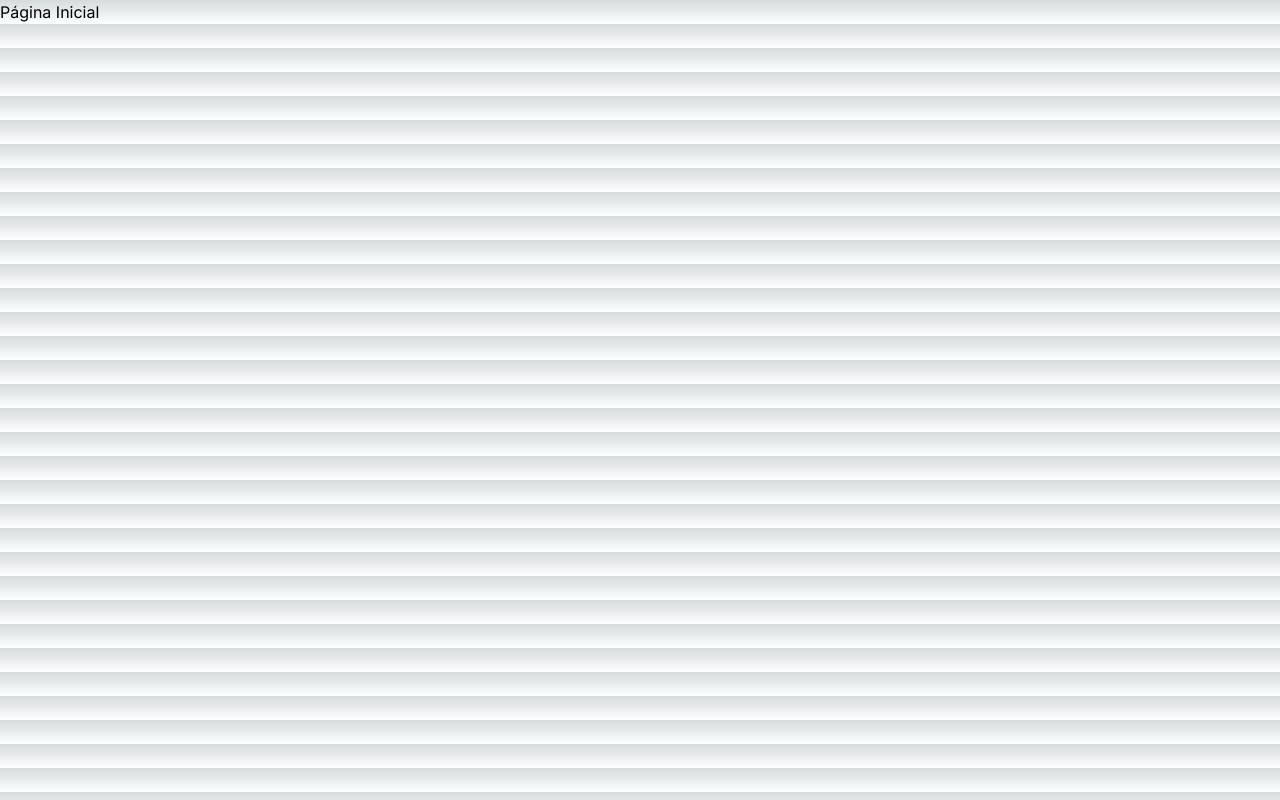
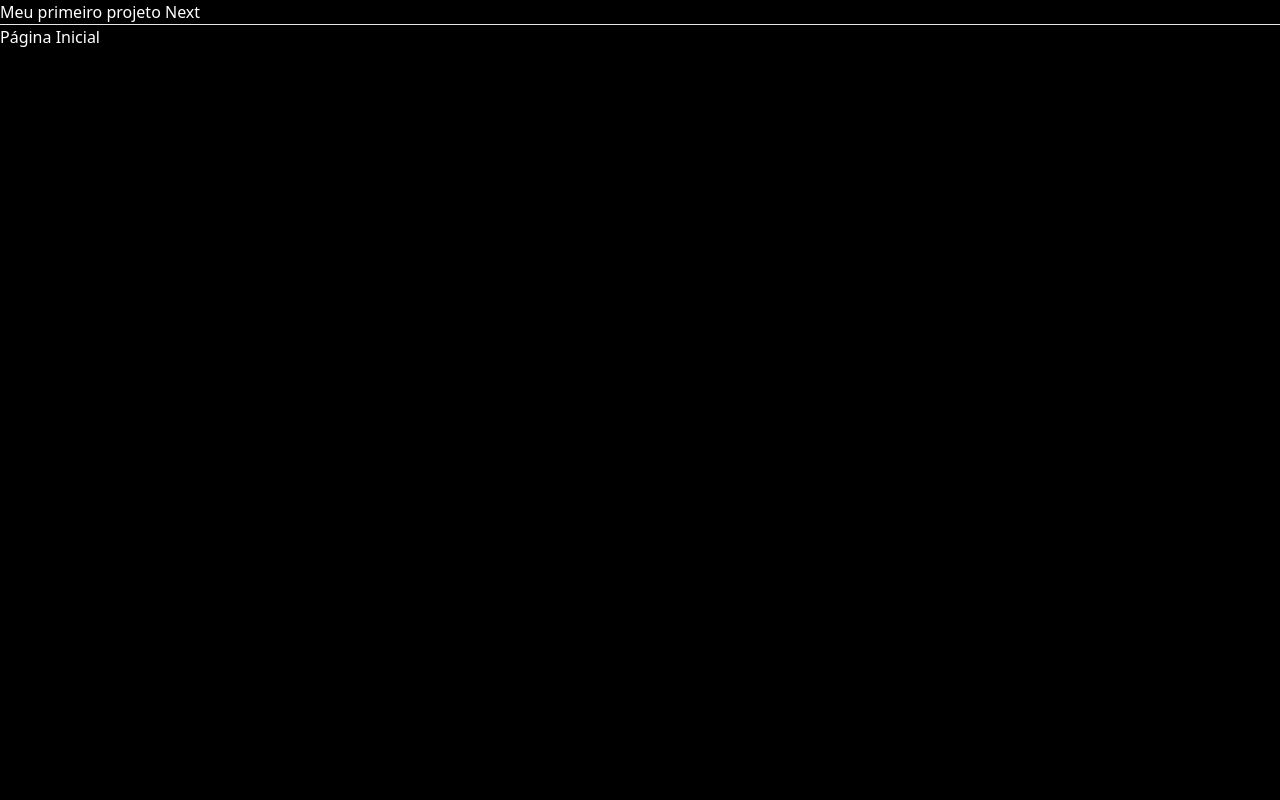
Before and after one commit to RaphaelSBarros/estudos-nextjs, a Next.js app: page / in a window 1280 px wide. Built offline with nearby package versions, Linux system fonts and the light colour scheme.

Commit message:
Entendendo Layout e Page

```diff
--- a/src/app/globals.css
+++ b/src/app/globals.css
@@ -1,33 +1,3 @@
 @tailwind base;
 @tailwind components;
 @tailwind utilities;
-
-:root {
-  --foreground-rgb: 0, 0, 0;
-  --background-start-rgb: 214, 219, 220;
-  --background-end-rgb: 255, 255, 255;
-}
-
-@media (prefers-color-scheme: dark) {
-  :root {
-    --foreground-rgb: 255, 255, 255;
-    --background-start-rgb: 0, 0, 0;
-    --background-end-rgb: 0, 0, 0;
-  }
-}
-
-body {
-  color: rgb(var(--foreground-rgb));
-  background: linear-gradient(
-      to bottom,
-      transparent,
-      rgb(var(--background-end-rgb))
-    )
-    rgb(var(--background-start-rgb));
-}
-
-@layer utilities {
-  .text-balance {
-    text-wrap: balance;
-  }
-}
--- a/src/app/layout.tsx
+++ b/src/app/layout.tsx
@@ -1,22 +1,22 @@
-import type { Metadata } from "next";
-import { Inter } from "next/font/google";
-import "./globals.css";
+import { ReactNode } from 'react';
+import './globals.css'
 
-const inter = Inter({ subsets: ["latin"] });
+type Props = {
+  children: ReactNode
+}
 
-export const metadata: Metadata = {
-  title: "Create Next App",
-  description: "Generated by create next app",
-};
-
-export default function RootLayout({
-  children,
-}: Readonly<{
-  children: React.ReactNode;
-}>) {
+const Layout = ({ children }: Props) => {
   return (
-    <html lang="en">
-      <body className={inter.className}>{children}</body>
+    <html>
+      <body className='bg-black text-white'>
+        <h1>Meu primeiro projeto Next</h1>
+        <hr />
+        <div>
+          { children }
+        </div>
+      </body>
     </html>
   );
 }
+
+export default Layout;
```
